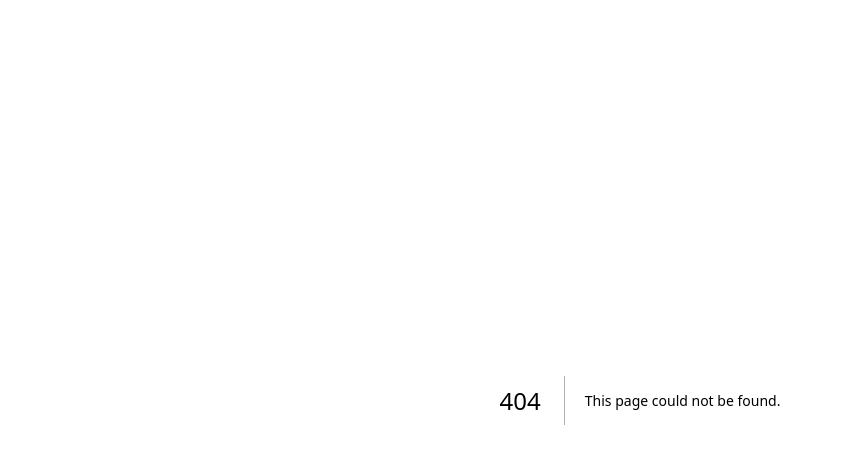
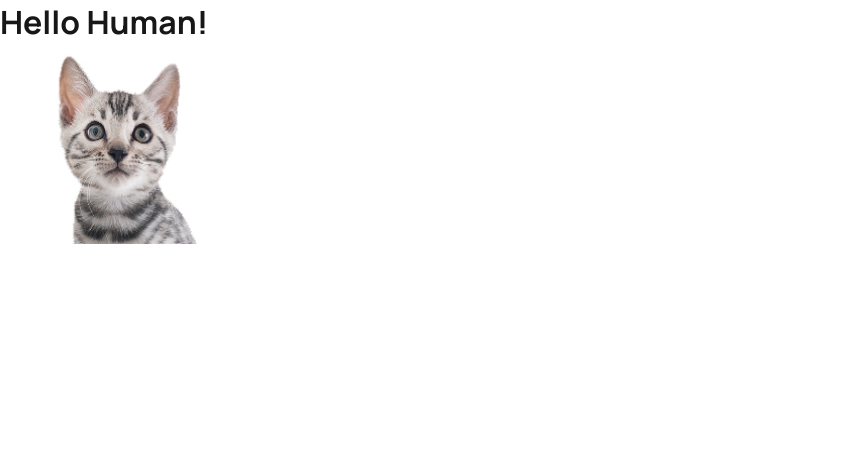
Before and after one commit to 2025-10-CDA-ECO-P6/Victoria-Patte-CieBack, a Next.js app: page /search in a window 1280 px wide. Before the commit this address had no page. Shown: the top 464 px of the page, without its empty margins (0-841 px from the left). Built offline with nearby package versions, Linux system fonts and the light colour scheme.

Commit message:
design/initial css

```diff
--- a/src/app/globals.css
+++ b/src/app/globals.css
@@ -1,14 +1,22 @@
+@import url('https://fonts.googleapis.com/css2?family=Karla:ital,wght@0,200..800;1,200..800&family=Manrope:wght@200..800&display=swap');
+
 :root {
   --background: #ffffff;
   --foreground: #171717;
+  --color-primary: #757EFA;
+  --color-primary-light: #9CA8FB;
+  --color-grey-light: #CACACA;
+  --color-grey: #ADACAD;
+  --color-grey-dark: #3F3E3F;
 }
 
-@media (prefers-color-scheme: dark) {
+
+/* @media (prefers-color-scheme: light) {
   :root {
     --background: #0a0a0a;
     --foreground: #ededed;
   }
-}
+} */
 
 html,
 body {
@@ -16,10 +24,10 @@ body {
   overflow-x: hidden;
 }
 
-/* body {
+body {
   color: var(--foreground);
   background: var(--background);
-  font-family: Arial, Helvetica, sans-serif;
+  font-family: "Manrope", sans-serif;
   -webkit-font-smoothing: antialiased;
   -moz-osx-font-smoothing: grayscale;
 }
@@ -35,7 +43,7 @@ a {
   text-decoration: none;
 }
 
-@media (prefers-color-scheme: dark) {
+/* @media (prefers-color-scheme: dark) {
   html {
     color-scheme: dark;
   }
--- /dev/null
+++ b/src/app/search/page.js
@@ -0,0 +1,17 @@
+import Image from "next/image";
+
+export default function Search() {
+  return (
+    <main>
+      <h1>Hello Human!</h1>
+      <header>
+        <Image
+          src="/kittenHeader.jpg"
+          alt="chaton tigré"
+          width={200}
+          height={200}
+        />
+      </header>
+    </main>
+  );
+}
```
Also changed, not shown: public/kittenHeader.jpg (added).
